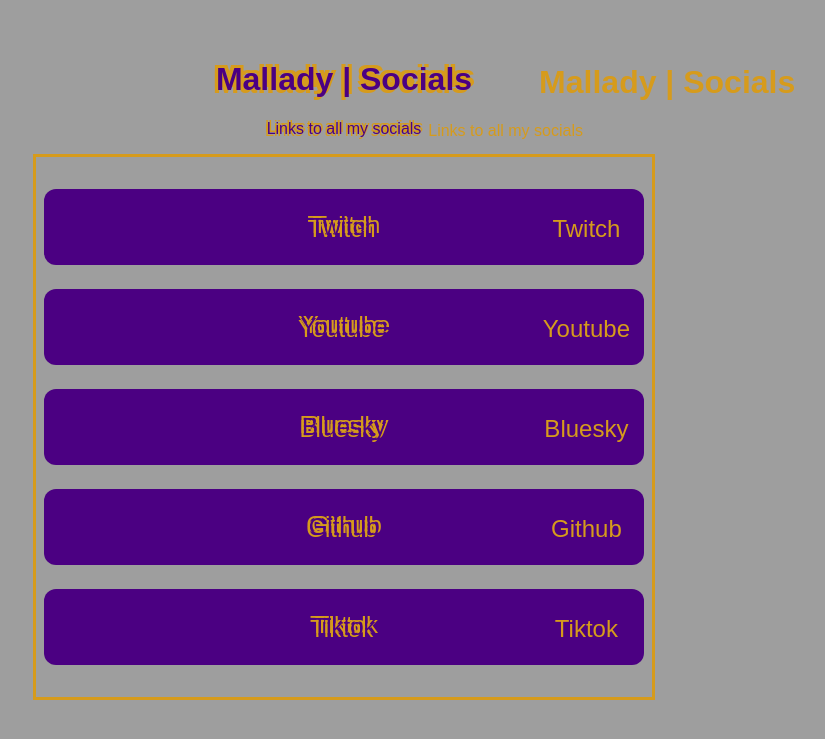
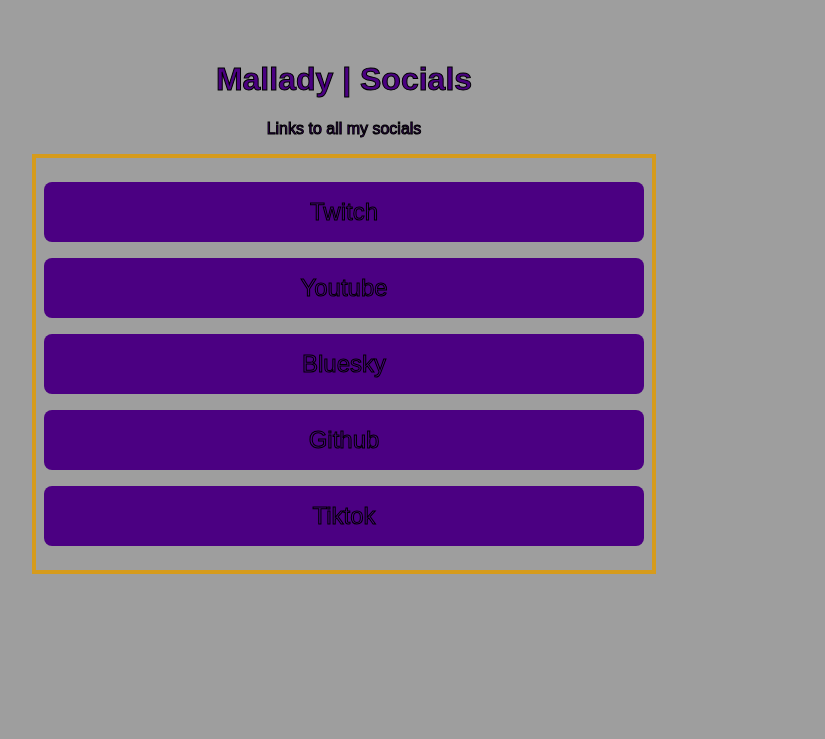
Before and after one commit to Mallady/social-linker, a Jekyll site: the page built from index.md, in a window 1280 px wide. Shown: the top 739 px of the page, without its empty margins (296-1121 px from the left). Built offline with Jekyll 4.4.1, drawn with Linux system fonts in a browser that asks for light colours.

Commit message:
update css sizes

```diff
--- a/css/web.css
+++ b/css/web.css
@@ -2,6 +2,13 @@
   --main-color: #4B0082;
   --secondary-color: #000000;
   --highlight-color: #d69b1c;
+  --title-size: 2em;
+  --link-size: 1.5em;
+  --description-size: 1em;
+}
+
+title {
+    font-size: var(--title-size);
 }
 
 body {
@@ -15,13 +22,13 @@
 }
 
 .link {
-    font-size: 1.5em;
-    margin: 1em 0;
+    font-size: var(--link-size);
+    margin: 16px 0;
     display: block;
     text-decoration: none;
-    padding: 1em;
+    padding: 16px;
     background: var(--main-color);
-    border-radius: 0.5em;
+    border-radius: 8px;
 }
 
 .link:hover {
@@ -31,16 +38,13 @@
 .center {
     margin: auto;
     width: 50%;
-    border: 0.2em solid var(--highlight-color);
-    padding: 0.5em;
+    border: 4px solid var(--highlight-color);
+    padding: 8px;
 }
 
 
 .outlined-text {
     color: var(--main-color);
-    text-shadow:
-        -0.1em -0.1em 0 var(--highlight-color),
-        0.1em -0.1em 0 var(--highlight-color),
-        -0.1em  0.1em 0 var(--highlight-color),
-        10.1em  0.1em 0 var(--highlight-color);
+    -webkit-text-stroke-width: 1px;
+    -webkit-text-stroke-color: var(--secondary-color);
 }
```
